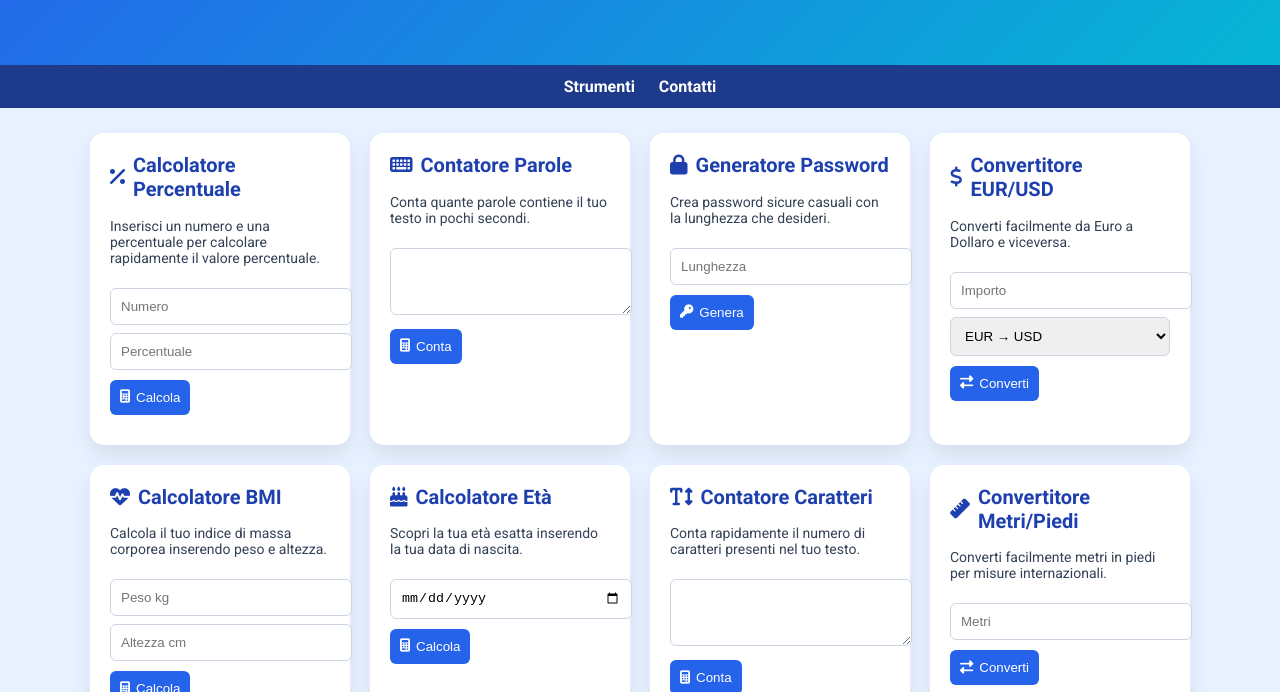
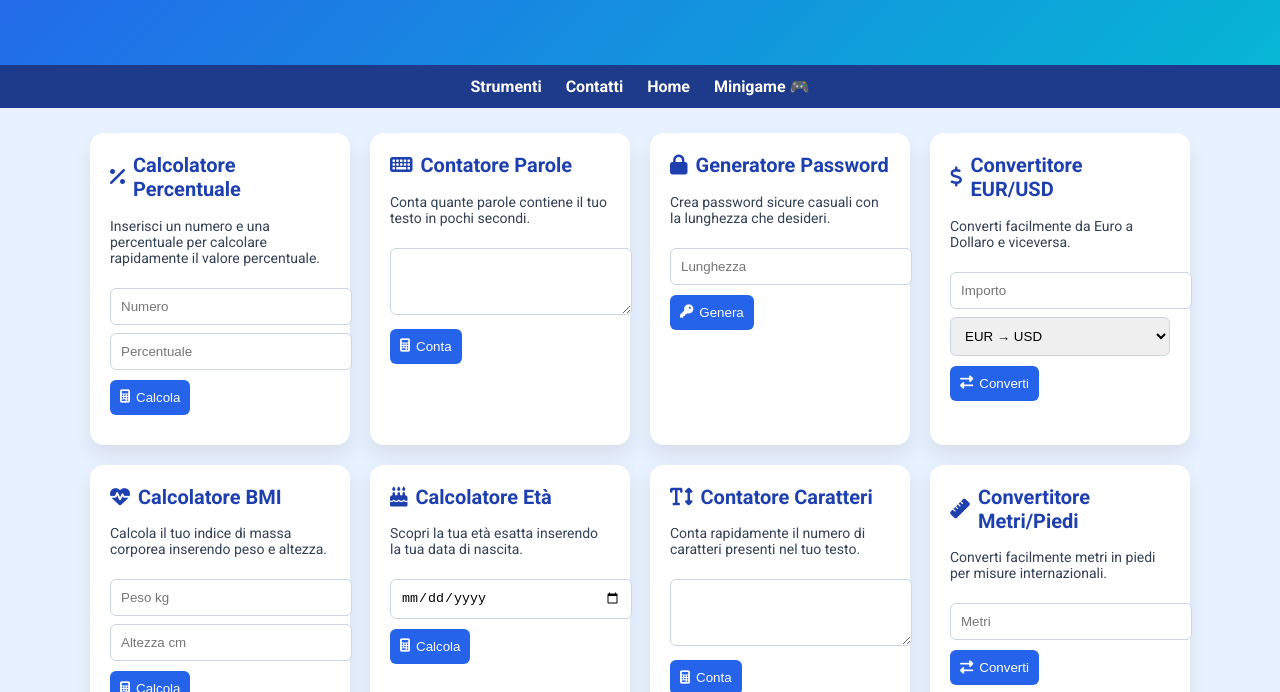
Before and after one commit to fastgame0/Easytool, a plain HTML site: page index.html in a window 1280 px wide. Shown: the part 133-825 px from the top of the page. Drawn offline with Linux system fonts and the light colour scheme.

Commit message:
Update index.html

```diff
--- a/index.html
+++ b/index.html
@@ -37,6 +37,9 @@ footer{background:#1e3a8a;color:white;text-align:center;padding:20px;margin-top:
 <nav>
 <a href="#tools">Strumenti</a>
 <a href="#contatti">Contatti</a>
+<a href="index.html">Home</a>
+<a href="minigame.html">Minigame 🎮</a>
+</nav>
 </nav>
 
 <div class="container" id="tools">
```
